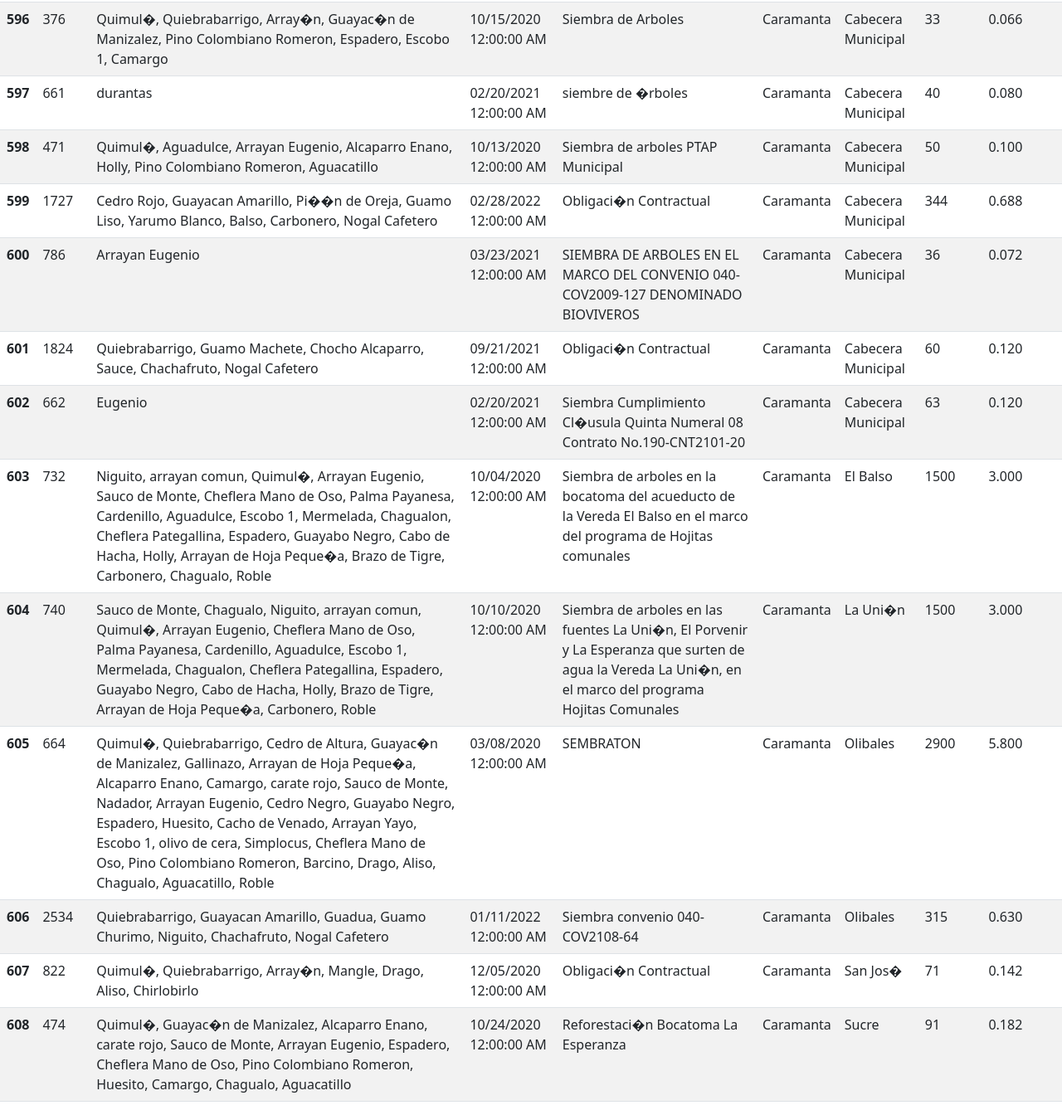
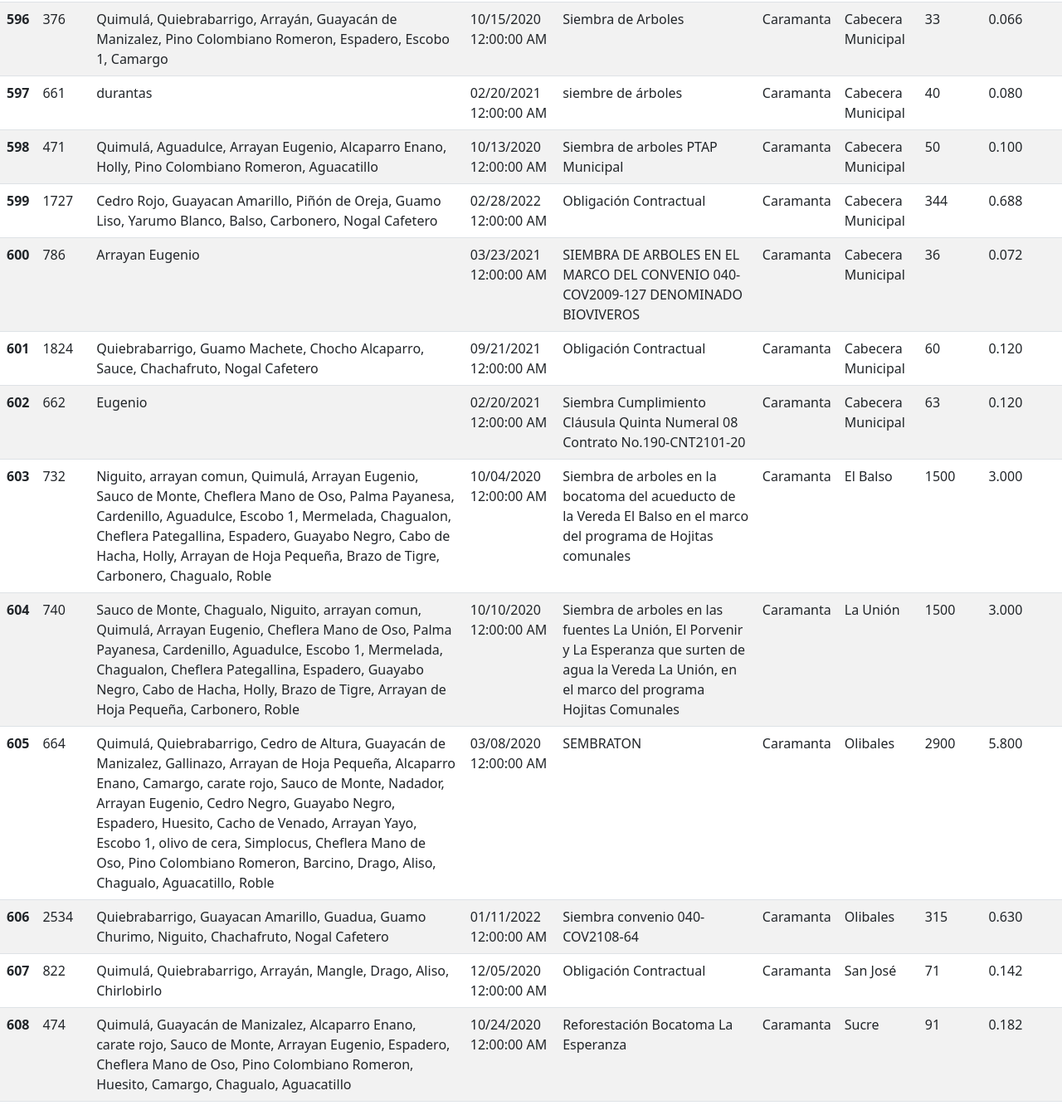
Before and after one commit to hildjimu/Pythonsura9, a plain HTML site: page tablaDatosCaramanta.html in a window 1280 px wide. Shown: the part 38-1382 px from the top of the page at 83% size. Drawn offline with nearby package versions, Linux system fonts and the light colour scheme.

Commit message:
Actulizacion caramanta

```diff
--- a/tablaDatosCaramanta.html
+++ b/tablaDatosCaramanta.html
@@ -27,7 +27,7 @@
       <tr>
         <th>596</th>
         <td>376</td>
-        <td>Quimul�, Quiebrabarrigo, Array�n, Guayac�n de Manizalez, Pino Colombiano Romeron, Espadero, Escobo 1, Camargo</td>
+        <td>Quimulá, Quiebrabarrigo, Arrayán, Guayacán de Manizalez, Pino Colombiano Romeron, Espadero, Escobo 1, Camargo</td>
         <td>10/15/2020 12:00:00 AM</td>
         <td>Siembra de Arboles</td>
         <td>Caramanta</td>
@@ -40,7 +40,7 @@
         <td>661</td>
         <td>durantas</td>
         <td>02/20/2021 12:00:00 AM</td>
-        <td>siembre de �rboles</td>
+        <td>siembre de árboles</td>
         <td>Caramanta</td>
         <td>Cabecera Municipal</td>
         <td>40</td>
@@ -49,7 +49,7 @@
       <tr>
         <th>598</th>
         <td>471</td>
-        <td>Quimul�, Aguadulce, Arrayan Eugenio, Alcaparro Enano, Holly, Pino Colombiano Romeron, Aguacatillo</td>
+        <td>Quimulá, Aguadulce, Arrayan Eugenio, Alcaparro Enano, Holly, Pino Colombiano Romeron, Aguacatillo</td>
         <td>10/13/2020 12:00:00 AM</td>
         <td>Siembra de arboles PTAP Municipal</td>
         <td>Caramanta</td>
@@ -60,9 +60,9 @@
       <tr>
         <th>599</th>
         <td>1727</td>
-        <td>Cedro Rojo, Guayacan Amarillo, Pi��n de Oreja, Guamo Liso, Yarumo Blanco, Balso, Carbonero, Nogal Cafetero</td>
+        <td>Cedro Rojo, Guayacan Amarillo, Piñón de Oreja, Guamo Liso, Yarumo Blanco, Balso, Carbonero, Nogal Cafetero</td>
         <td>02/28/2022 12:00:00 AM</td>
-        <td>Obligaci�n Contractual</td>
+        <td>Obligación Contractual</td>
         <td>Caramanta</td>
         <td>Cabecera Municipal</td>
         <td>344</td>
@@ -84,7 +84,7 @@
         <td>1824</td>
         <td>Quiebrabarrigo, Guamo Machete, Chocho Alcaparro, Sauce, Chachafruto, Nogal Cafetero</td>
         <td>09/21/2021 12:00:00 AM</td>
-        <td>Obligaci�n Contractual</td>
+        <td>Obligación Contractual</td>
         <td>Caramanta</td>
         <td>Cabecera Municipal</td>
         <td>60</td>
@@ -95,7 +95,7 @@
         <td>662</td>
         <td>Eugenio</td>
         <td>02/20/2021 12:00:00 AM</td>
-        <td>Siembra Cumplimiento Cl�usula Quinta Numeral 08 Contrato No.190-CNT2101-20</td>
+        <td>Siembra Cumplimiento Cláusula Quinta Numeral 08 Contrato No.190-CNT2101-20</td>
         <td>Caramanta</td>
         <td>Cabecera Municipal</td>
         <td>63</td>
@@ -104,7 +104,7 @@
       <tr>
         <th>603</th>
         <td>732</td>
-        <td>Niguito, arrayan comun, Quimul�, Arrayan Eugenio, Sauco de Monte, Cheflera Mano de Oso, Palma Payanesa, Cardenillo, Aguadulce, Escobo 1, Mermelada, Chagualon, Cheflera Pategallina, Espadero, Guayabo Negro, Cabo de Hacha, Holly, Arrayan de Hoja Peque�a, Brazo de Tigre, Carbonero, Chagualo, Roble</td>
+        <td>Niguito, arrayan comun, Quimulá, Arrayan Eugenio, Sauco de Monte, Cheflera Mano de Oso, Palma Payanesa, Cardenillo, Aguadulce, Escobo 1, Mermelada, Chagualon, Cheflera Pategallina, Espadero, Guayabo Negro, Cabo de Hacha, Holly, Arrayan de Hoja Pequeña, Brazo de Tigre, Carbonero, Chagualo, Roble</td>
         <td>10/04/2020 12:00:00 AM</td>
         <td>Siembra de arboles en la bocatoma del acueducto de la Vereda El Balso en el marco del programa de Hojitas comunales</td>
         <td>Caramanta</td>
@@ -115,18 +115,18 @@
       <tr>
         <th>604</th>
         <td>740</td>
-        <td>Sauco de Monte, Chagualo, Niguito, arrayan comun, Quimul�, Arrayan Eugenio, Cheflera Mano de Oso, Palma Payanesa, Cardenillo, Aguadulce, Escobo 1, Mermelada, Chagualon, Cheflera Pategallina, Espadero, Guayabo Negro, Cabo de Hacha, Holly, Brazo de Tigre, Arrayan de Hoja Peque�a, Carbonero, Roble</td>
+        <td>Sauco de Monte, Chagualo, Niguito, arrayan comun, Quimulá, Arrayan Eugenio, Cheflera Mano de Oso, Palma Payanesa, Cardenillo, Aguadulce, Escobo 1, Mermelada, Chagualon, Cheflera Pategallina, Espadero, Guayabo Negro, Cabo de Hacha, Holly, Brazo de Tigre, Arrayan de Hoja Pequeña, Carbonero, Roble</td>
         <td>10/10/2020 12:00:00 AM</td>
-        <td>Siembra de arboles en las fuentes La Uni�n, El Porvenir y La Esperanza que surten de agua la Vereda La Uni�n, en el marco del programa Hojitas Comunales</td>
+        <td>Siembra de arboles en las fuentes La Unión, El Porvenir y La Esperanza que surten de agua la Vereda La Unión, en el marco del programa Hojitas Comunales</td>
         <td>Caramanta</td>
-        <td>La Uni�n</td>
+        <td>La Unión</td>
         <td>1500</td>
         <td>3.000</td>
       </tr>
       <tr>
         <th>605</th>
         <td>664</td>
-        <td>Quimul�, Quiebrabarrigo, Cedro de Altura, Guayac�n de Manizalez, Gallinazo, Arrayan de Hoja Peque�a, Alcaparro Enano, Camargo, carate rojo, Sauco de Monte, Nadador, Arrayan Eugenio, Cedro Negro, Guayabo Negro, Espadero, Huesito, Cacho de Venado, Arrayan Yayo, Escobo 1, olivo de cera, Simplocus, Cheflera Mano de Oso, Pino Colombiano Romeron, Barcino, Drago, Aliso, Chagualo, Aguacatillo, Roble</td>
+        <td>Quimulá, Quiebrabarrigo, Cedro de Altura, Guayacán de Manizalez, Gallinazo, Arrayan de Hoja Pequeña, Alcaparro Enano, Camargo, carate rojo, Sauco de Monte, Nadador, Arrayan Eugenio, Cedro Negro, Guayabo Negro, Espadero, Huesito, Cacho de Venado, Arrayan Yayo, Escobo 1, olivo de cera, Simplocus, Cheflera Mano de Oso, Pino Colombiano Romeron, Barcino, Drago, Aliso, Chagualo, Aguacatillo, Roble</td>
         <td>03/08/2020 12:00:00 AM</td>
         <td>SEMBRATON</td>
         <td>Caramanta</td>
@@ -148,20 +148,20 @@
       <tr>
         <th>607</th>
         <td>822</td>
-        <td>Quimul�, Quiebrabarrigo, Array�n, Mangle, Drago, Aliso, Chirlobirlo</td>
+        <td>Quimulá, Quiebrabarrigo, Arrayán, Mangle, Drago, Aliso, Chirlobirlo</td>
         <td>12/05/2020 12:00:00 AM</td>
-        <td>Obligaci�n Contractual</td>
+        <td>Obligación Contractual</td>
         <td>Caramanta</td>
-        <td>San Jos�</td>
+        <td>San José</td>
         <td>71</td>
         <td>0.142</td>
       </tr>
       <tr>
         <th>608</th>
         <td>474</td>
-        <td>Quimul�, Guayac�n de Manizalez, Alcaparro Enano, carate rojo, Sauco de Monte, Arrayan Eugenio, Espadero, Cheflera Mano de Oso, Pino Colombiano Romeron, Huesito, Camargo, Chagualo, Aguacatillo</td>
+        <td>Quimulá, Guayacán de Manizalez, Alcaparro Enano, carate rojo, Sauco de Monte, Arrayan Eugenio, Espadero, Cheflera Mano de Oso, Pino Colombiano Romeron, Huesito, Camargo, Chagualo, Aguacatillo</td>
         <td>10/24/2020 12:00:00 AM</td>
-        <td>Reforestaci�n Bocatoma La Esperanza</td>
+        <td>Reforestación Bocatoma La Esperanza</td>
         <td>Caramanta</td>
         <td>Sucre</td>
         <td>91</td>
```
Also changed, not shown: Corantioquia.html (+7 -7 lines), index.html (+3 -3 lines), 1 other file.
